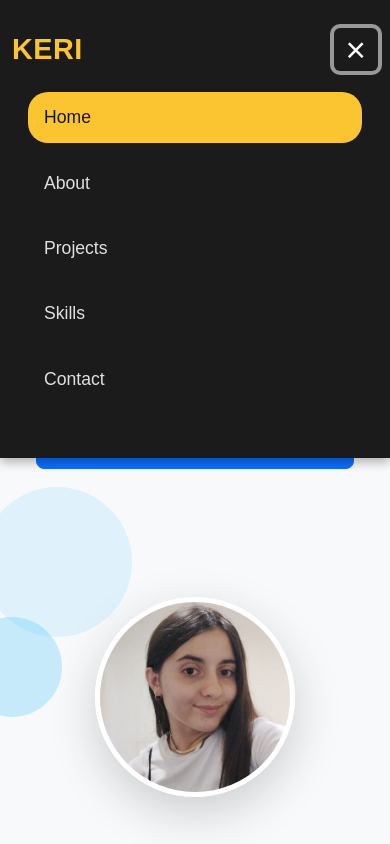
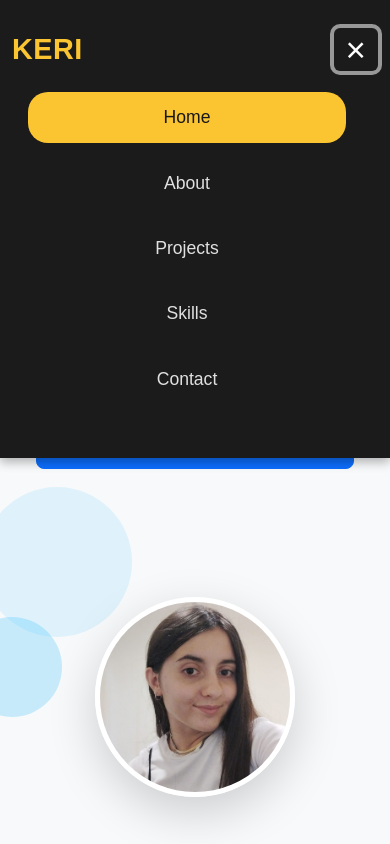
Before and after one commit to eneriadakeri/my-portfolio, a website: page index.html in a window 390 px wide. Both pictures are taken after a click on the button 351 px from the left and 49 px from the top of the page. Shown: the top 844 px of the page. Drawn offline with nearby package versions, Linux system fonts and the light colour scheme.

Commit message:
commit new menu

```diff
--- a/styles.css
+++ b/styles.css
@@ -64,7 +64,7 @@ header {
 
   .navbar-nav .nav-link {
       padding: 0.75rem 1rem; /* Maintain padding for touch targets */
-      margin-right: 0; /* Remove margin for better alignment */
+      text-align:center;
   }
 }
 
```
